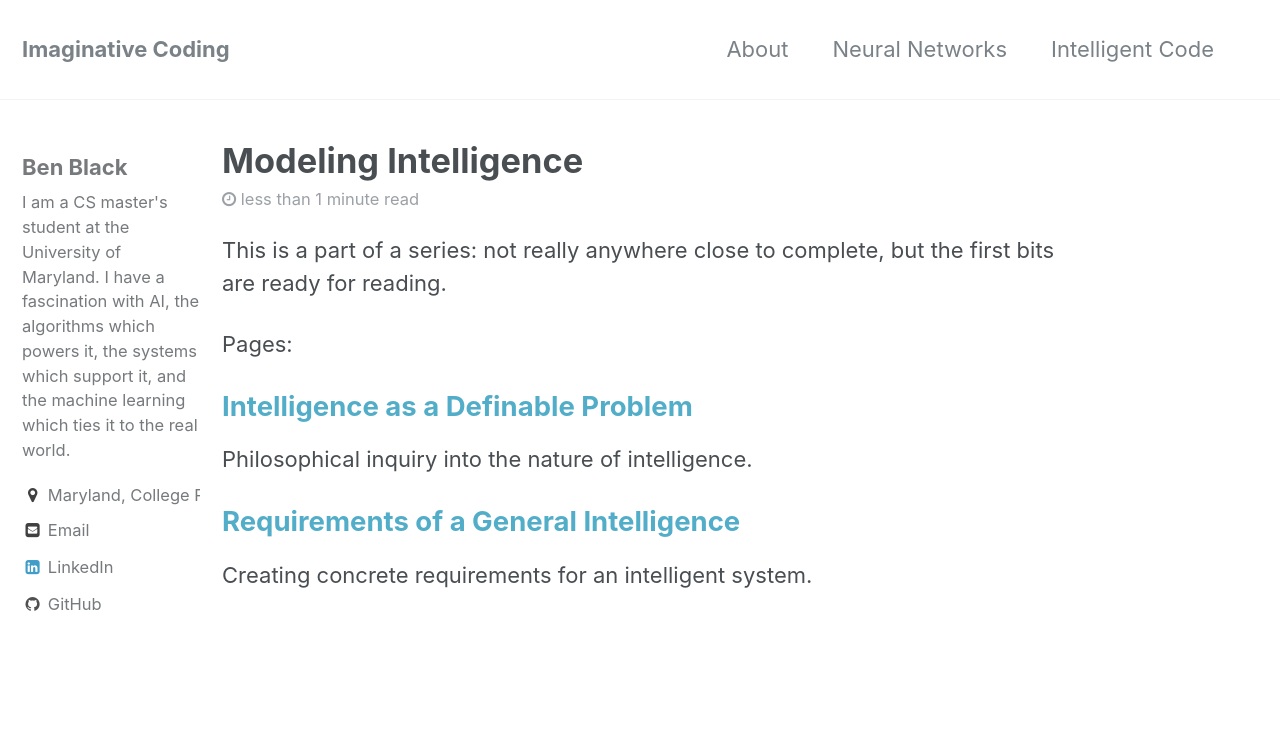
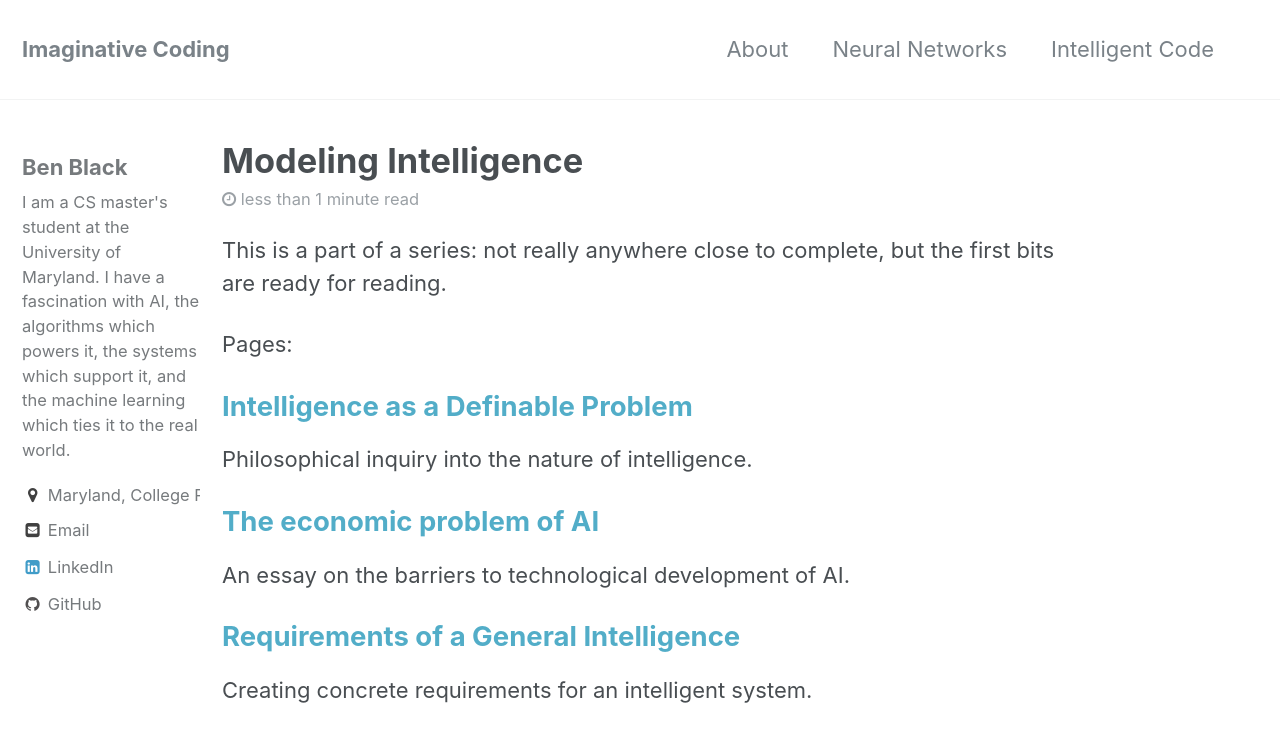
Before and after one commit to benblack769/benblack769.github.io, a Jekyll site: the page built from exploration_intelligence/index.md, in a window 1280 px wide and 900 px high. Shown: the top 742 px of the window. Built offline with Jekyll 4.4.1, drawn with Linux system fonts in a browser that asks for light colours.

Commit message:
added title to economic problem

```diff
--- a/exploration_intelligence/economic_problem_ai.md
+++ b/exploration_intelligence/economic_problem_ai.md
@@ -1,5 +1,11 @@
-
-# The economic problem of AI
+---
+title: "The economic problem of AI"
+slug: economic-problem
+under_construction: false
+excerpt: "An essay on the barriers to technological development of AI."
+comments: false
+share: false
+---
 
 Why do you use technology? Do you play with it? Perhaps you do. But, what about the technologies you are still using from 10 years ago? Are they just toys or something more? Are they something that fits into your life like a belt, tying things together, making your life a little easier, a little more convenient, a little brighter, a little less lonely?
 
```
